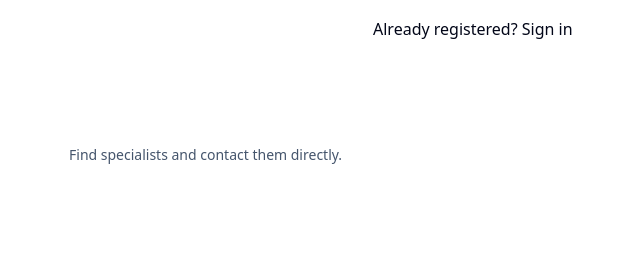
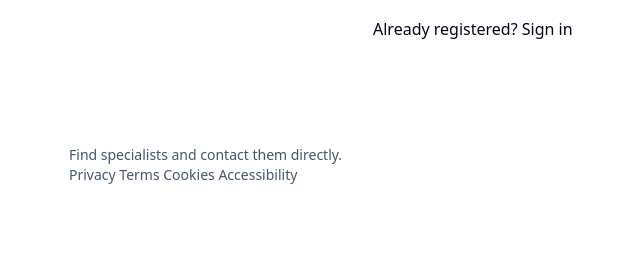
Before and after one commit to StrayForest/palvelut, a Django app: page /palvelut/account/register/ in a window 1280 px wide. Shown: the part 352-621 px from the top of the page, without its empty margins (27-667 px from the left). Run offline with Django 5.2, Linux system fonts and the light colour scheme; style sheets or scripts are compiled from the project's sources; parts of the project's set-up code (start-up, migrations or seed data) failed here and were passed over; some libraries are stand-ins or nearby versions.

Commit message:
P4: link legal templates from shared footer

```diff
--- a/templates/base.html
+++ b/templates/base.html
@@ -22,6 +22,14 @@
     <nav aria-label="{% translate 'Primary navigation' %}" class="mx-auto max-w-6xl px-4 py-4 sm:px-6 lg:px-8">{% translate "Finrix Palvelut" %}</nav>
   </header>
   <main class="mx-auto w-full max-w-6xl px-4 py-8 sm:px-6 lg:px-8" id="main-content" tabindex="-1">{% block content %}{% endblock %}</main>
-  <footer class="mx-auto max-w-6xl px-4 py-8 text-sm text-slate-600 sm:px-6 lg:px-8">{% translate "Find specialists and contact them directly." %}</footer>
+  <footer class="mx-auto max-w-6xl px-4 py-8 text-sm text-slate-600 sm:px-6 lg:px-8">
+    <p>{% translate "Find specialists and contact them directly." %}</p>
+    <nav aria-label="{% translate 'Legal' %}">
+      <a href="{% url 'legal-document' locale=LANGUAGE_CODE document='privacy' %}">{% translate "Privacy" %}</a>
+      <a href="{% url 'legal-document' locale=LANGUAGE_CODE document='terms' %}">{% translate "Terms" %}</a>
+      <a href="{% url 'legal-document' locale=LANGUAGE_CODE document='cookies' %}">{% translate "Cookies" %}</a>
+      <a href="{% url 'legal-document' locale=LANGUAGE_CODE document='accessibility' %}">{% translate "Accessibility" %}</a>
+    </nav>
+  </footer>
 </body>
 </html>
```
